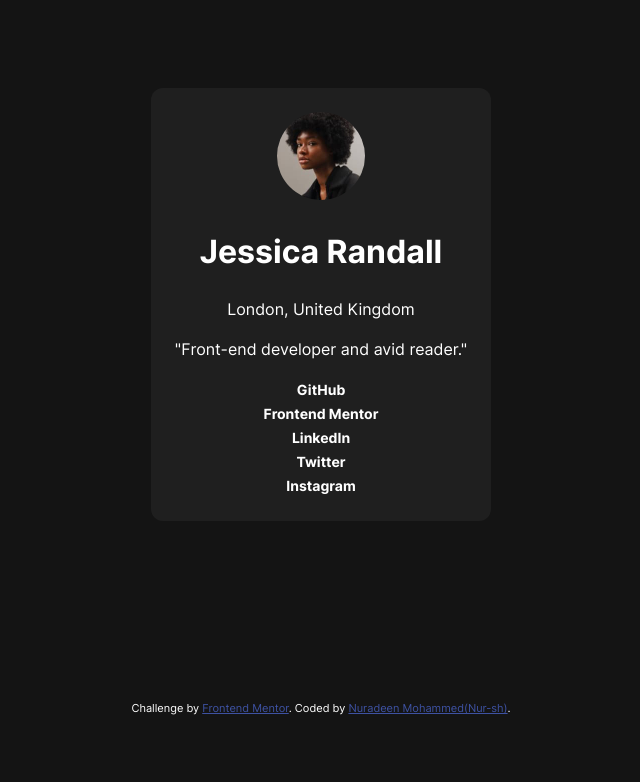
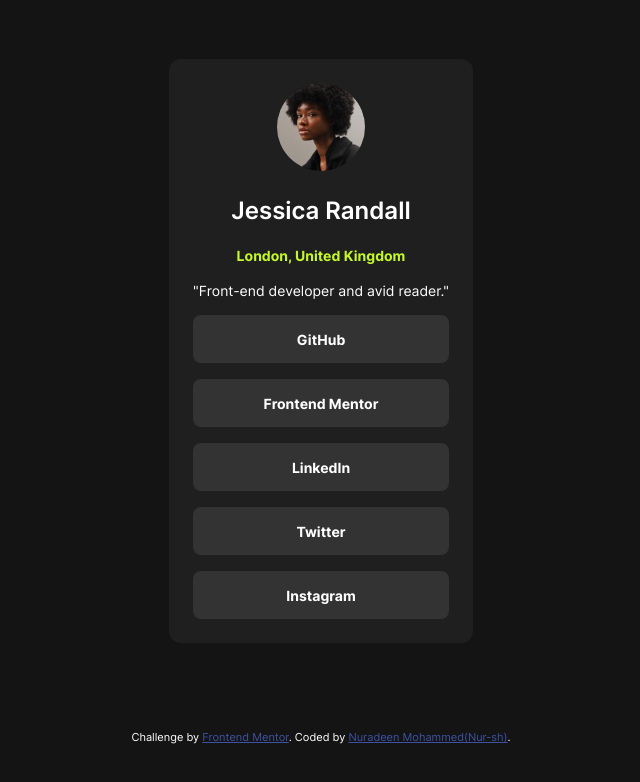
Before and after one commit to nursh/FM-Social-Links-Profile, a plain HTML site: page index.html in a window 1280 px wide. Shown: the whole page, without its empty margins (319-959 px from the left). Drawn offline with Linux system fonts and the light colour scheme.

Commit message:
Put general structure in place

```diff
--- a/style.css
+++ b/style.css
@@ -34,7 +34,7 @@
 
   --spacing-50: 4px;
   --spacing-100: 8px;
-  --spacing-150: 12px
+  --spacing-150: 12px;
   --spacing-200: 16px;
   --spacing-300: 24px;
   --spacing-500: 40px;
@@ -52,10 +52,11 @@ body {
   min-height: 100vh;
   display: grid;
   place-items: center;
-  gap: var(--spacing-100);
+  gap: var(--spacing-50);
   background-color: var(--color-gray-900);
   text-align: center;
   font-family: 'Inter', sans-serif;
+  padding: var(--spacing-200);
 }
 
 .social-profile-portrait {
@@ -71,14 +72,33 @@ body {
   max-width: 28.5rem;
 }
 
+.social-profile-author {
+  font-size: var(--text-preset-1);
+  font-weight: 600;
+}
+
+.social-profile-location {
+  font-size: var(--text-preset-2);
+  font-weight: 700;
+  color: var(--color-green);
+}
+
 .social-profile-title {
-
+  font-size: var(--text-preset-2);
 }
 
 .social-profile-links {
   list-style: none;
   padding: 0;
   margin: 0;
+  display: grid;
+  gap: var(--spacing-200);
+}
+
+.social-profile-links li {
+  padding: var(--spacing-150);
+  background-color: var(--color-gray-700);
+  border-radius: 8px;
 }
 
 .social-profile-link {
```
